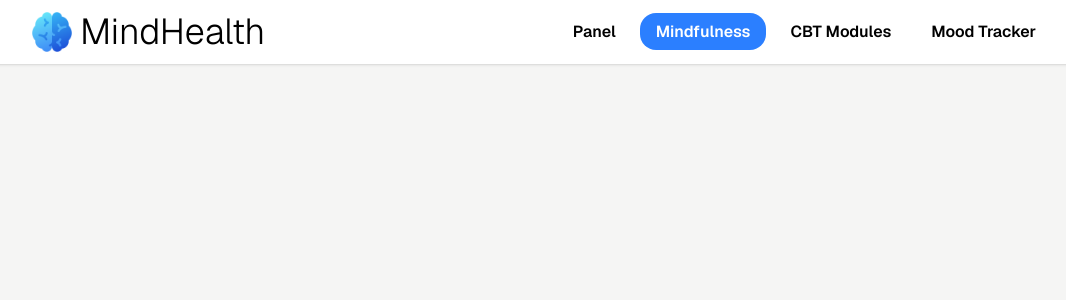
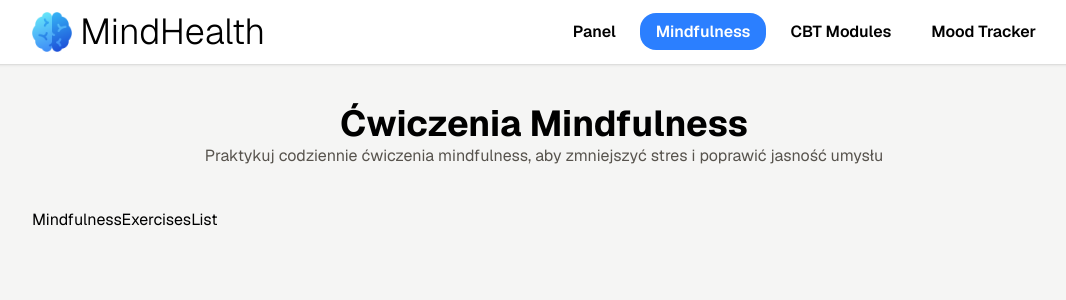
Before and after one commit to OKE225/MindHealth, a React (Vite) app in the folder client/: page /application/mindfulness in a window 1280 px wide. Shown: the top 300 px of the page, without its empty margins (96-1162 px from the left). Built offline with nearby package versions, Linux system fonts and the light colour scheme.

Commit message:
Start create mindfulness exercises section

```diff
--- /dev/null
+++ b/client/src/components/MindfulnessExercisesList.tsx
@@ -0,0 +1,7 @@
+import React from "react";
+
+const MindfulnessExercisesList = () => {
+  return <div>MindfulnessExercisesList</div>;
+};
+
+export default MindfulnessExercisesList;
--- /dev/null
+++ b/client/src/components/MindfulnessOpening.tsx
@@ -0,0 +1,13 @@
+const MindfulnessOpening = () => {
+  return (
+    <div className="text-center my-10">
+      <h3 className="text-4xl font-bold">Ćwiczenia Mindfulness</h3>
+      <p className="text-stone-600">
+        Praktykuj codziennie ćwiczenia mindfulness, aby zmniejszyć stres i
+        poprawić jasność umysłu
+      </p>
+    </div>
+  );
+};
+
+export default MindfulnessOpening;
--- a/client/src/pages/MindfulnessPage.tsx
+++ b/client/src/pages/MindfulnessPage.tsx
@@ -1,9 +1,17 @@
+import MindfulnessExercisesList from "../components/MindfulnessExercisesList";
+import MindfulnessOpening from "../components/MindfulnessOpening";
 import NavbarWithLinks from "../components/NavbarWithLinks";
 
 const MindfulnessPage = () => {
   return (
     <div>
       <NavbarWithLinks />
+
+      <main className="w-[80%] mx-auto">
+        <MindfulnessOpening />
+
+        <MindfulnessExercisesList />
+      </main>
     </div>
   );
 };
```
